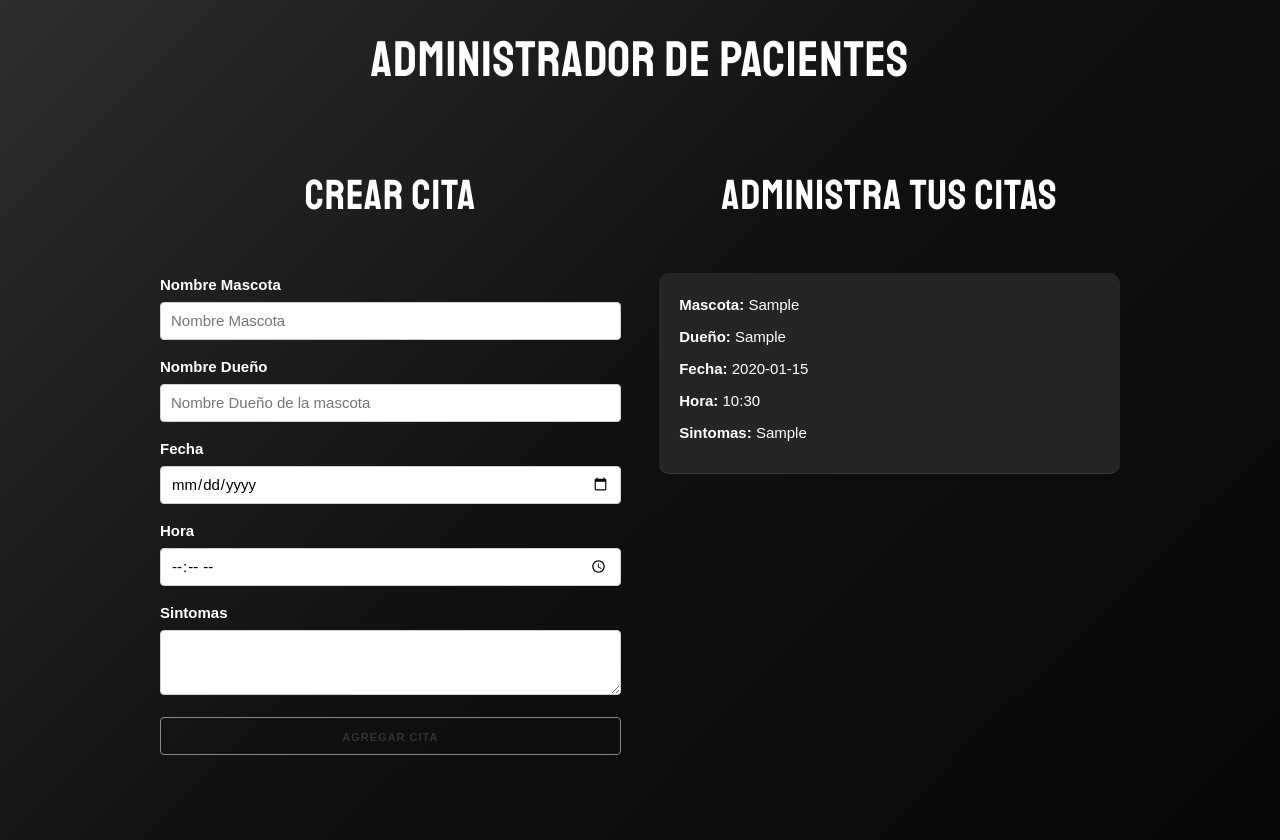
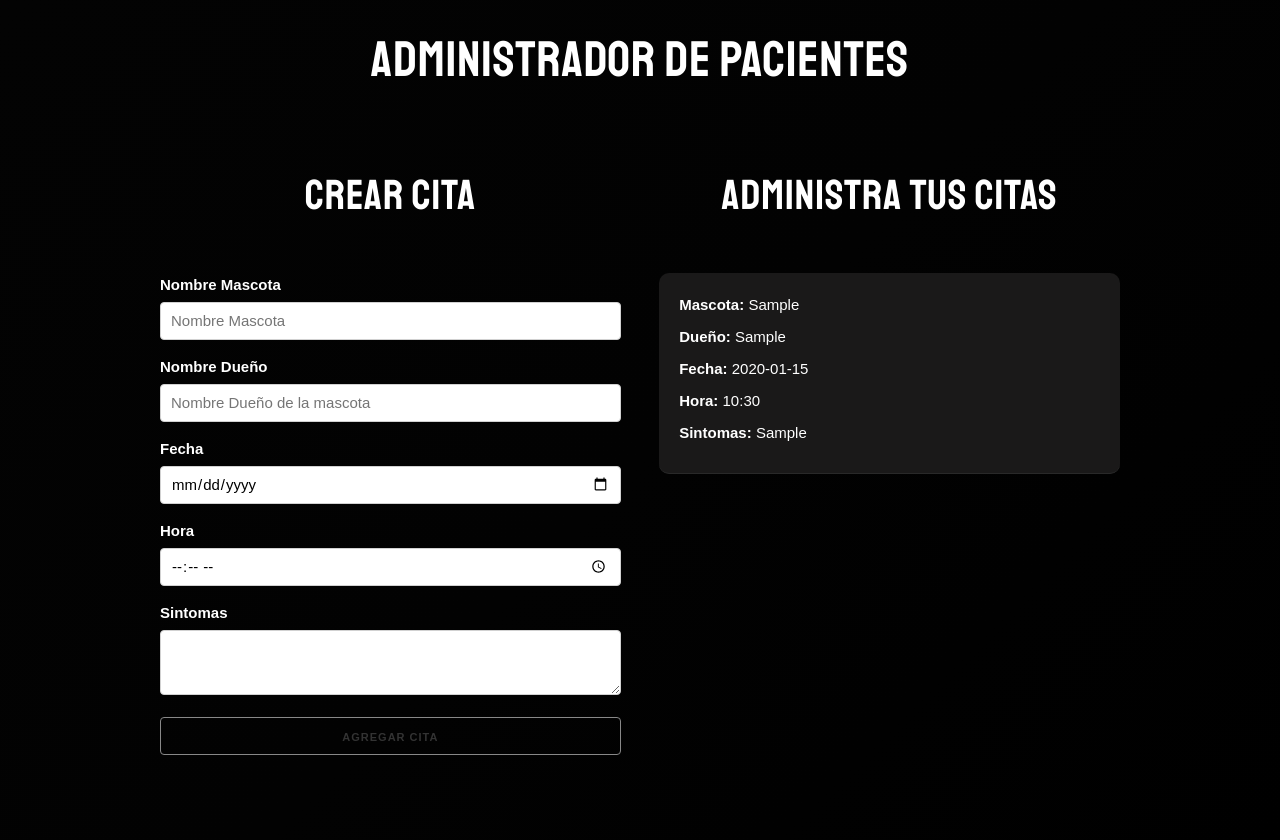
Before and after one commit to JeralPineda/React-citas, a React (Create React App) app: page / in a window 1280 px wide. Both pictures are taken after typing "Sample", "Sample", "2020-01-15", "10:30", "Sample" into the empty fields and a click on the button "AGREGAR CITA". Built offline with nearby package versions, Linux system fonts and the light colour scheme.

Commit message:
cambiando el fondo

```diff
--- a/src/index.css
+++ b/src/index.css
@@ -5,7 +5,7 @@ body {
    margin: 0;
    padding: 0;
    font-family: sans-serif;
-   background-image: linear-gradient(-225deg, #2e2d2e 0%, #0f0f0f 52%, #080808 100%);
+   background-image: linear-gradient(-225deg, #030303 0%, #020202 52%, #000000 100%);
    min-height: 100%;
    padding-bottom: 5rem;
 }
@@ -55,8 +55,8 @@ input[type='time'] {
 
 .cita {
    padding: 2rem;
-   background: rgb(37, 37, 37);
-   border-bottom: 1px solid #383838;
+   background: rgb(26, 25, 25);
+   border-bottom: 1px solid #292929;
    color: #fff;
    transition: all 0.2s ease-in-out;
    margin-bottom: 0.5px;
```
